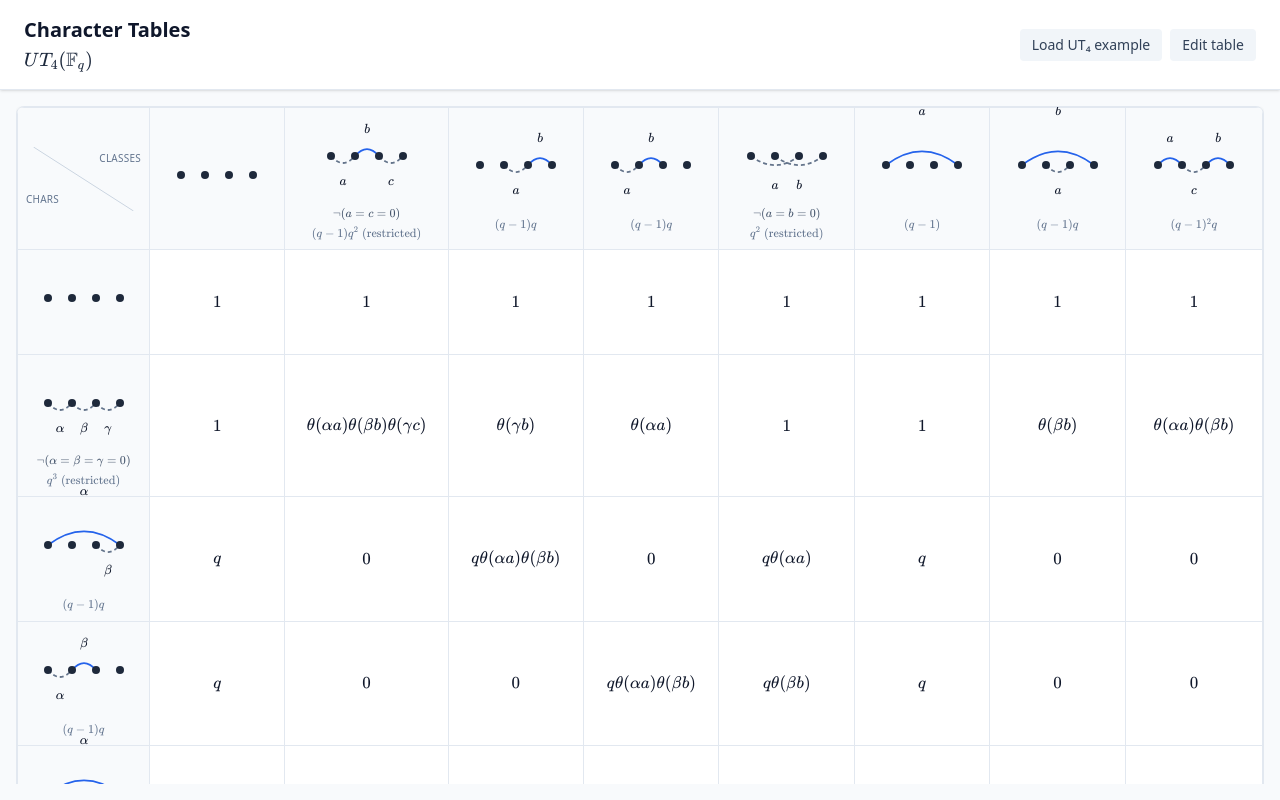
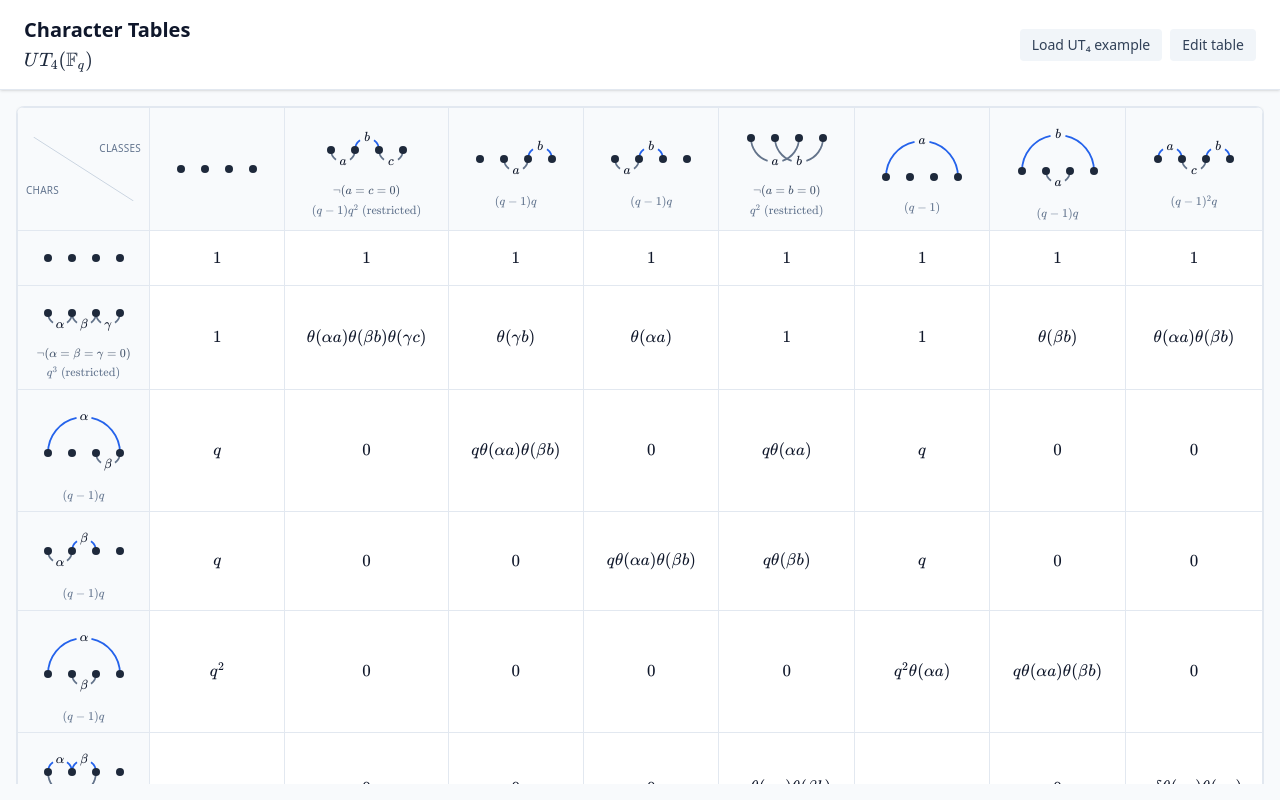
Before and after one commit to cable729/character-tables, a React (Vite) app: page / in a window 1280 px wide. Built offline with nearby package versions, Linux system fonts and the light colour scheme.

Commit message:
Improve arc diagrams with semicircles, on-arc labels, and leaner Storybook.
Use true semicircular arcs with gaps at labels, fix below-arc gap direction, drop dashed strokes, add pattern fixtures, and consolidate stories to Gallery/Playground/Empty.

Co-authored-by: Cursor <cursoragent@cursor.com>

```diff
--- a/src/components/ArcDiagram.tsx
+++ b/src/components/ArcDiagram.tsx
@@ -10,6 +10,36 @@ type ArcDiagramProps = {
 
 const DOT_RADIUS = 4
 const PADDING = 14
+const LABEL_HEIGHT = 14
+const LABEL_WIDTH = 15
+const LABEL_ARC_GAP = 0
+const VERTICAL_PADDING = 8
+
+function computeLayout(
+  arcs: RenderArc[],
+  dotX: (index: number) => number,
+): { baselineY: number; height: number } {
+  let maxAboveRadius = 0
+  let maxBelowRadius = 0
+
+  for (const arc of arcs) {
+    const span = Math.abs(dotX(arc.to - 1) - dotX(arc.from - 1))
+    const radius = span / 2
+    if (arc.position === 'above') {
+      maxAboveRadius = Math.max(maxAboveRadius, radius)
+    } else {
+      maxBelowRadius = Math.max(maxBelowRadius, radius)
+    }
+  }
+
+  const labelOverhang = LABEL_HEIGHT / 2
+  const baselineY =
+    VERTICAL_PADDING + labelOverhang + maxAboveRadius + DOT_RADIUS
+  const height =
+    baselineY + maxBelowRadius + DOT_RADIUS + VERTICAL_PADDING + labelOverhang
+
+  return { baselineY, height }
+}
 
 export function ArcDiagram({
   diagram,
@@ -18,11 +48,10 @@ export function ArcDiagram({
   compact = false,
 }: ArcDiagramProps) {
   const { n, arcs, restriction } = diagram
-  const baselineY = 40
-  const height = 88
   const usableWidth = width - PADDING * 2
   const dotSpacing = n > 1 ? usableWidth / (n - 1) : 0
   const dotX = (index: number) => PADDING + index * dotSpacing
+  const { baselineY, height } = computeLayout(arcs, dotX)
 
   return (
     <div className="flex flex-col items-center gap-0.5">
@@ -64,6 +93,61 @@ export function ArcDiagram({
   )
 }
 
+function pointOnCircle(
+  cx: number,
+  cy: number,
+  radius: number,
+  angle: number,
+): { x: number; y: number } {
+  return {
+    x: cx + radius * Math.cos(angle),
+    y: cy + radius * Math.sin(angle),
+  }
+}
+
+function arcGeometry(
+  x1: number,
+  x2: number,
+  baselineY: number,
+  position: 'above' | 'below',
+): {
+  leftPathD: string
+  rightPathD: string
+  midX: number
+  apexY: number
+} {
+  const leftX = Math.min(x1, x2)
+  const rightX = Math.max(x1, x2)
+  const span = rightX - leftX
+  const midX = (leftX + rightX) / 2
+
+  if (span === 0) {
+    return { leftPathD: '', rightPathD: '', midX, apexY: baselineY }
+  }
+
+  const radius = span / 2
+  const above = position === 'above'
+  const cx = midX
+  const cy = baselineY
+  const apexAngle = above ? -Math.PI / 2 : Math.PI / 2
+  const apex = pointOnCircle(cx, cy, radius, apexAngle)
+  const sweep = above ? 1 : 0
+
+  const gapHalfWidth = LABEL_WIDTH / 2 + LABEL_ARC_GAP
+  const gapHalfAngle = Math.min(gapHalfWidth / radius, Math.PI / 5)
+  // Along-path gap: above arcs sweep upward (π → −π/2 → 0); below sweep downward
+  // (π → π/2 → 0), so the “before apex” / “after apex” angles flip for below.
+  const gapStartAngle = apexAngle + (above ? -gapHalfAngle : gapHalfAngle)
+  const gapEndAngle = apexAngle + (above ? gapHalfAngle : -gapHalfAngle)
+  const gapStart = pointOnCircle(cx, cy, radius, gapStartAngle)
+  const gapEnd = pointOnCircle(cx, cy, radius, gapEndAngle)
+
+  const leftPathD = `M ${leftX} ${baselineY} A ${radius} ${radius} 0 0 ${sweep} ${gapStart.x} ${gapStart.y}`
+  const rightPathD = `M ${gapEnd.x} ${gapEnd.y} A ${radius} ${radius} 0 0 ${sweep} ${rightX} ${baselineY}`
+
+  return { leftPathD, rightPathD, midX, apexY: apex.y }
+}
+
 function ArcPath({
   arc,
   x1,
@@ -75,37 +159,36 @@ function ArcPath({
   x2: number
   baselineY: number
 }) {
-  const midX = (x1 + x2) / 2
-  const span = Math.abs(x2 - x1)
-  const bulge = Math.max(14, span * 0.38)
-  const bulgeUp = arc.position === 'above'
-  const controlY = bulgeUp ? baselineY - bulge : baselineY + bulge
+  const { leftPathD, rightPathD, midX, apexY } = arcGeometry(
+    x1,
+    x2,
+    baselineY,
+    arc.position,
+  )
   const isNonzero = arc.position === 'above'
-
-  const pathD = `M ${x1} ${baselineY} Q ${midX} ${controlY} ${x2} ${baselineY}`
   const title = `a_{${arc.from},${arc.to}} ${isNonzero ? '\\neq 0' : '\\in \\mathbb{F}_q'}`
 
   const labelLatex = arcLabelToLatex(arc.label)
-  const labelY = bulgeUp ? controlY - bulge - 6 : controlY + 4
+  const labelY = apexY - LABEL_HEIGHT / 2
+  const strokeProps = {
+    fill: 'none' as const,
+    stroke: isNonzero ? '#2563eb' : '#64748b',
+    strokeWidth: 1.75,
+  }
 
   return (
     <g>
       <title>{title}</title>
-      <path
-        d={pathD}
-        fill="none"
-        stroke={isNonzero ? '#2563eb' : '#64748b'}
-        strokeWidth={1.75}
-        strokeDasharray={isNonzero ? undefined : '4 3'}
-      />
+      <path d={leftPathD} {...strokeProps} />
+      <path d={rightPathD} {...strokeProps} />
       <foreignObject
-        x={midX - 20}
+        x={midX - LABEL_WIDTH / 2}
         y={labelY}
-        width={40}
-        height={20}
+        width={LABEL_WIDTH}
+        height={LABEL_HEIGHT}
         className="overflow-visible"
       >
-        <div className="flex items-center justify-center text-[11px] leading-none">
+        <div className="flex h-full items-center justify-center text-[11px] leading-none">
           <MathCell latex={labelLatex} />
         </div>
       </foreignObject>
--- a/src/stories/diagramFixtures.ts
+++ b/src/stories/diagramFixtures.ts
@@ -47,3 +47,38 @@ export const characterDiagrams: DiagramFixture[] = ut4Example.rows.map(
 )
 
 export const emptyDiagram: Diagram = { n: 4, arcs: [] }
+
+function patternDiagram(
+  n: number,
+  above: Record<string, [number, number]>,
+  below?: Record<string, [number, number]>,
+): Diagram {
+  return headerToDiagram({ arcs: { above, below: below ?? {} } }, n)
+}
+
+/** Arcs on pairs (1,2), (1,3), (2,3) — nested above semicircles. */
+export const arcs121323: Diagram = patternDiagram(4, {
+  a: [1, 2],
+  b: [1, 3],
+  c: [2, 3],
+})
+
+/** Arcs on pairs (1,3), (2,3), (2,4) — staggered above semicircles. */
+export const arcs132324: Diagram = patternDiagram(4, {
+  a: [1, 3],
+  b: [2, 3],
+  c: [2, 4],
+})
+
+/** Same (1,3) / (2,3) / (2,4) pattern with below arcs. */
+export const arcs132324Below: Diagram = patternDiagram(
+  4,
+  {},
+  { a: [1, 3], b: [2, 3], c: [2, 4] },
+)
+
+export const patternFixtures: DiagramFixture[] = [
+  { name: 'Above: 1–2, 1–3, 2–3', index: 0, diagram: arcs121323 },
+  { name: 'Above: 1–3, 2–3, 2–4', index: 1, diagram: arcs132324 },
+  { name: 'Below: 1–3, 2–3, 2–4', index: 2, diagram: arcs132324Below },
+]
```
Also changed, not shown: 1 other file (tests, documents, lock files or other folders).
